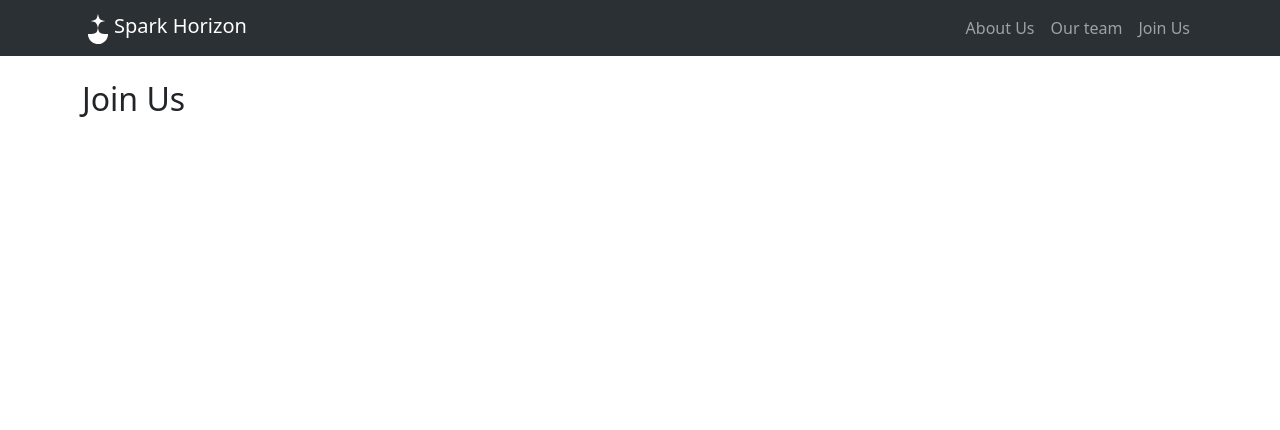
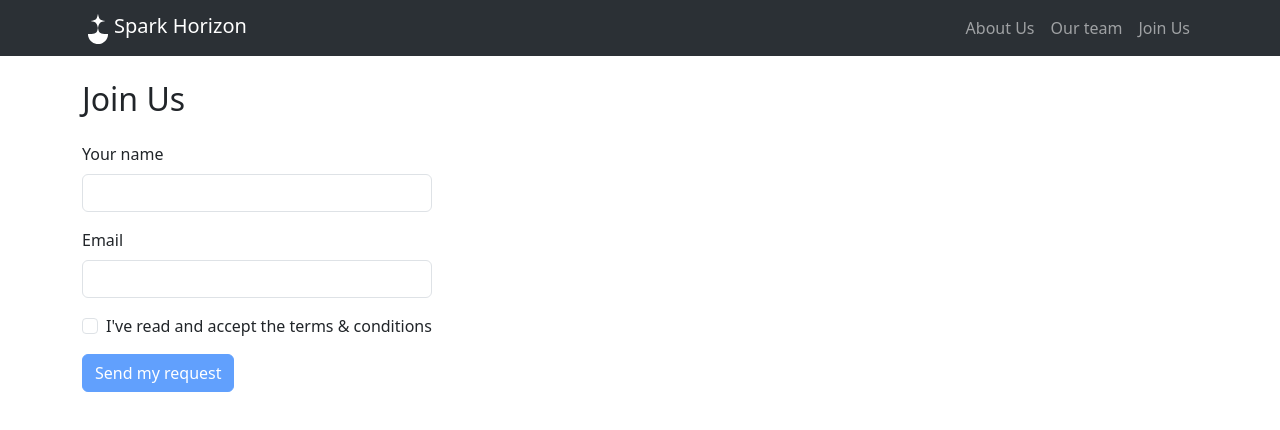
Before and after one commit to aleubeto/ProyectoVD, a Vue app in the folder Frontend/: page /joinus in a window 1280 px wide. Shown: the top 430 px of the page. Built offline with nearby package versions, Linux system fonts and the light colour scheme.

Commit message:
Terms & conditions done

```diff
--- /dev/null
+++ b/Frontend/src/components/buttons/button-01.vue
@@ -0,0 +1,16 @@
+<template>
+    <button :disabled="disabled" type="submit" class="btn btn-primary">
+        <slot></slot>
+    </button>
+</template>
+
+<script>
+export default {
+  props: {
+    disabled: {
+      type: Boolean,
+      default: true
+    }
+  }
+}
+</script>
--- a/Frontend/src/views/JoinUsView.vue
+++ b/Frontend/src/views/JoinUsView.vue
@@ -1,5 +1,49 @@
 <template>
     <main>
         <h2 class="mt-4 mb-4">Join Us</h2>
+        <form>
+            <!--Nombre-->
+            <div class="mb-3">
+                <label for="exampleInputPassword1" class="form-label">Your name</label>
+                <input v-model="mensaje" type="text" class="form-control" id="exampleInputTest">
+            </div>
+            <!--Email-->
+            <div class="mb-3">
+                <label for="exampleInputEmail1" class="form-label">Email</label>
+                <input type="email" class="form-control" id="exampleInputEmail1" aria-describedby="emailHelp">
+            </div>
+            <!--Terms & conditions-->
+            <div class="mb-3">
+                <div class="form-check">
+                  <input class="form-check-input" type="checkbox" id="terms&conditions" v-model="checkboxValue" @click="acceptTermsAndConditions">
+                  <label class="form-check-label" for="terms&conditions">
+                    I've read and accept the terms & conditions
+                  </label>
+                </div>
+            </div>
+            <!--Submit button-->
+            <Button1 :disabled="disabledRequest">Send my request</Button1>
+          </form>
     </main>
 </template>
+
+<!--Script de vista-->
+<script>
+    import Button1 from '/src/components/buttons/button-01.vue';
+    export default {
+        components: {
+            Button1
+        },
+        data() {
+            return {
+                checkboxValue: false,
+                disabledRequest: true
+            }
+        },
+        methods: {
+            acceptTermsAndConditions() {
+                this.disabledRequest = !this.disabledRequest;
+            }
+        }
+    }
+</script>
```
